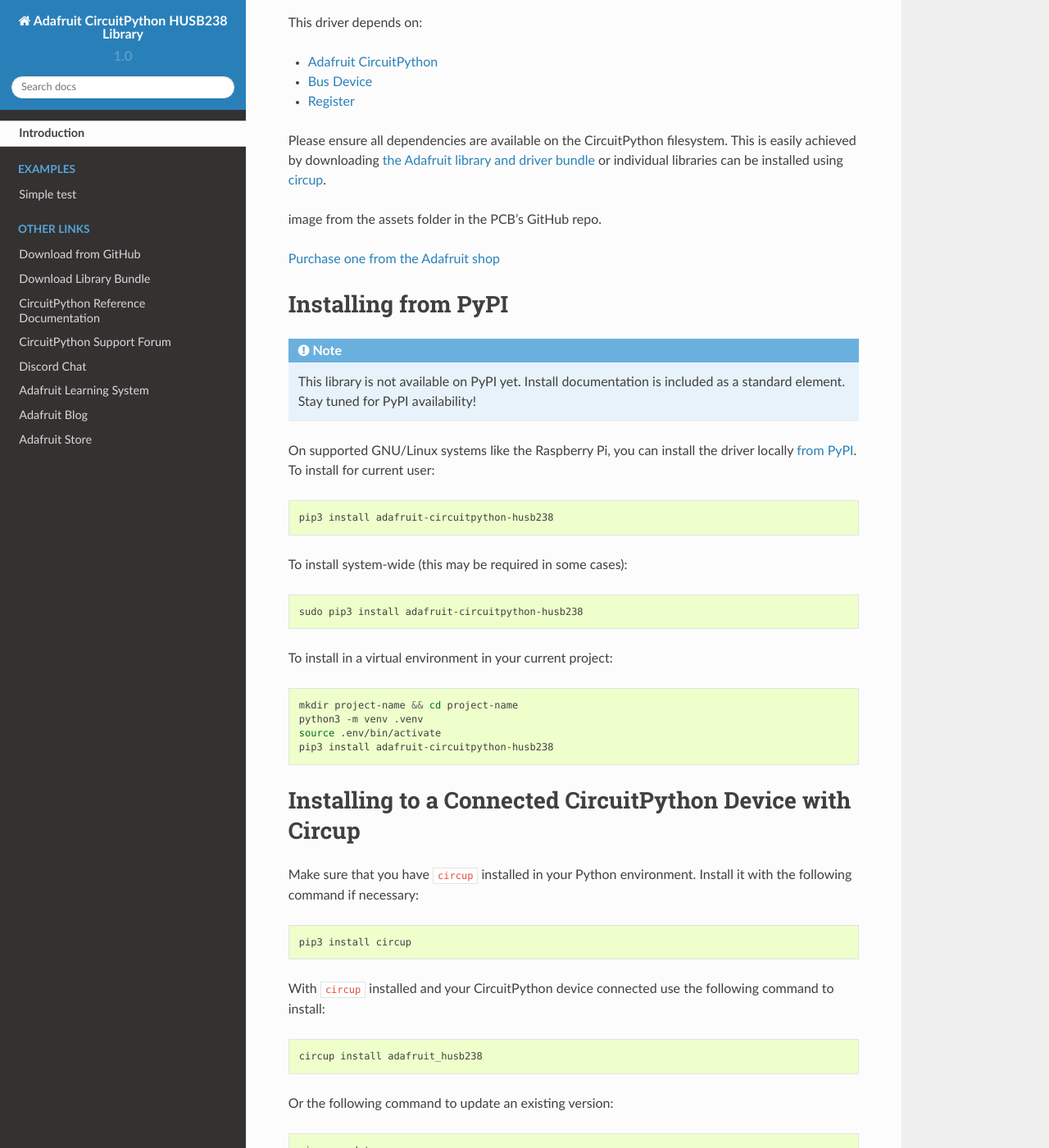
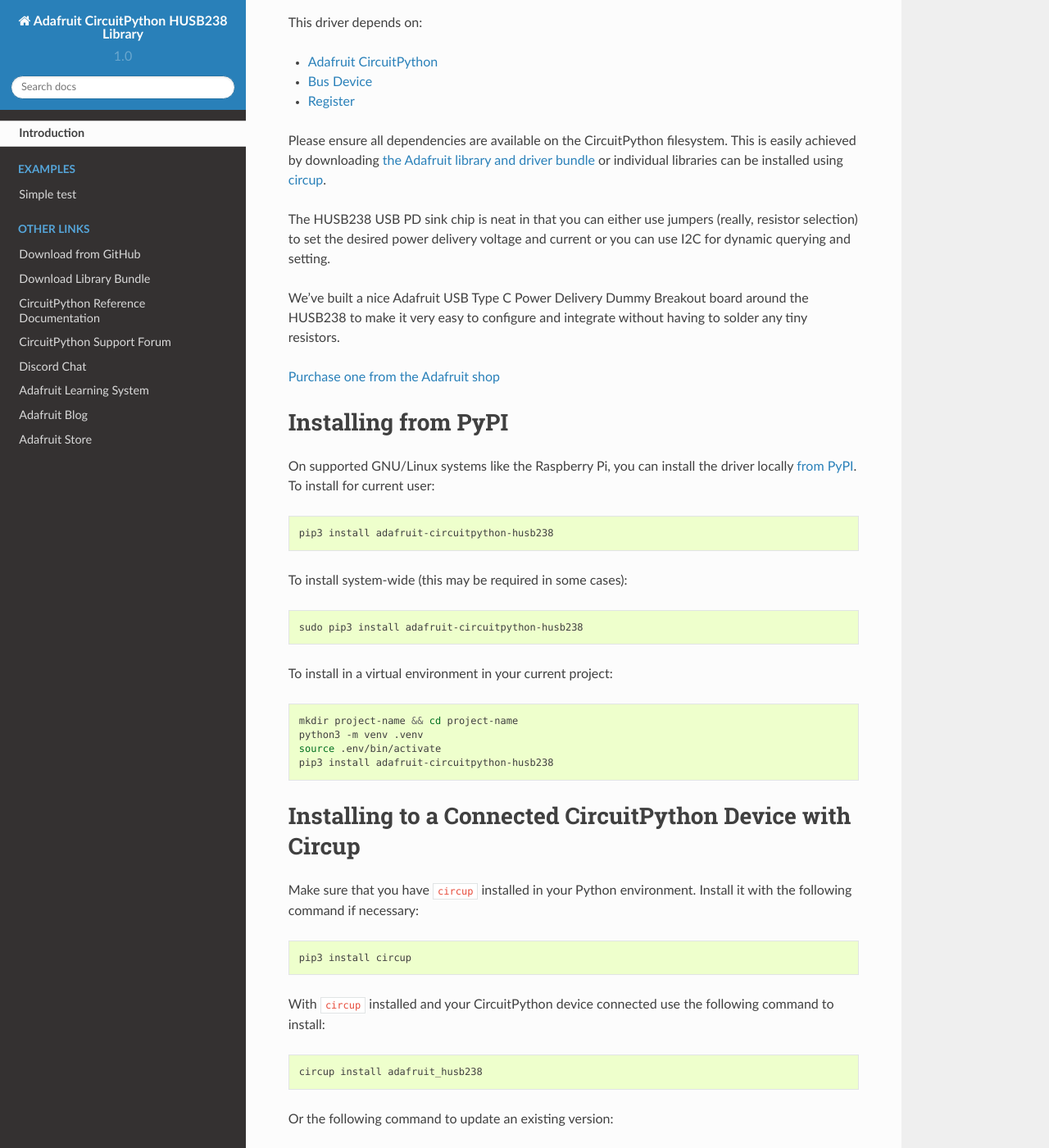
Before and after one commit to millercommamatt/Adafruit_CircuitPython_HUSB238, a Sphinx documentation site: the page built from docs/index.rst, in a window 1280 px wide and 1400 px high, scrolled down 297 px. Shown: the whole window at 82% size. Built offline with Sphinx 7.4.7 and the Read the Docs theme 2.0.0, drawn with Linux system fonts in a browser that asks for light colours; some of the changed text lies outside the part shown.

Commit message:
update readme and config

```diff
--- a/README.rst
+++ b/README.rst
@@ -39,18 +39,14 @@
 `circup <https://github.com/adafruit/circup>`_.
 
 
+The HUSB238 USB PD sink chip is neat in that you can either use jumpers (really, resistor selection) to set the desired power delivery voltage and current or you can use I2C for dynamic querying and setting.
 
-.. todo:: Describe the Adafruit product this library works with. For PCBs, you can also add the
-image from the assets folder in the PCB's GitHub repo.
+We've built a nice Adafruit USB Type C Power Delivery Dummy Breakout board around the HUSB238 to make it very easy to configure and integrate without having to solder any tiny resistors.
 
 `Purchase one from the Adafruit shop <http://www.adafruit.com/products/5807>`_
 
 Installing from PyPI
 =====================
-.. note:: This library is not available on PyPI yet. Install documentation is included
-   as a standard element. Stay tuned for PyPI availability!
-
-.. todo:: Remove the above note if PyPI version is/will be available at time of release.
 
 On supported GNU/Linux systems like the Raspberry Pi, you can install the driver locally `from
 PyPI <https://pypi.org/project/adafruit-circuitpython-husb238/>`_.
@@ -101,8 +97,32 @@
 Usage Example
 =============
 
-.. todo:: Add a quick, simple example. It and other examples should live in the
-examples folder and be included in docs/examples.rst.
+.. todo:: python
+    import time
+    import board
+    import adafruit_husb328
+
+    i2c = board.I2C()
+
+    # Initialize HUSB238
+    pd = adafruit_husb328.Adafruit_HUSB238(i2c)
+    voltages = pd.available_voltages()
+
+    v = 0
+
+    while True:
+        if pd.is_attached():
+            print(f"Setting to {voltages[v]}V!")
+            pd.value = voltages[v]
+            pd.set_value()
+            current = pd.read_current()
+            volts = pd.read_voltage()
+            response = pd.get_response()
+            print(f"The PD chip returned a response of: {response}")
+            print(f"It is set to {volts}V/{current}")
+            print()
+            v = (v + 1) % len(voltages)
+            time.sleep(2)
 
 Documentation
 =============
--- a/docs/conf.py
+++ b/docs/conf.py
@@ -27,7 +27,12 @@
 # Uncomment the below if you use native CircuitPython modules such as
 # digitalio, micropython and busio. List the modules you use. Without it, the
 # autodoc module docs will fail to generate with a warning.
-# autodoc_mock_imports = ["digitalio", "busio"]
+autodoc_mock_imports = [
+    "micropython",
+    "busio",
+    "adafruit_bus_device",
+    "adafruit_register",
+]
 
 autodoc_preserve_defaults = True
 
--- a/requirements.txt
+++ b/requirements.txt
@@ -6,6 +6,3 @@
 Adafruit-Blinka
 adafruit-circuitpython-busdevice
 adafruit-circuitpython-register
-busio
-micropython
-time
```
